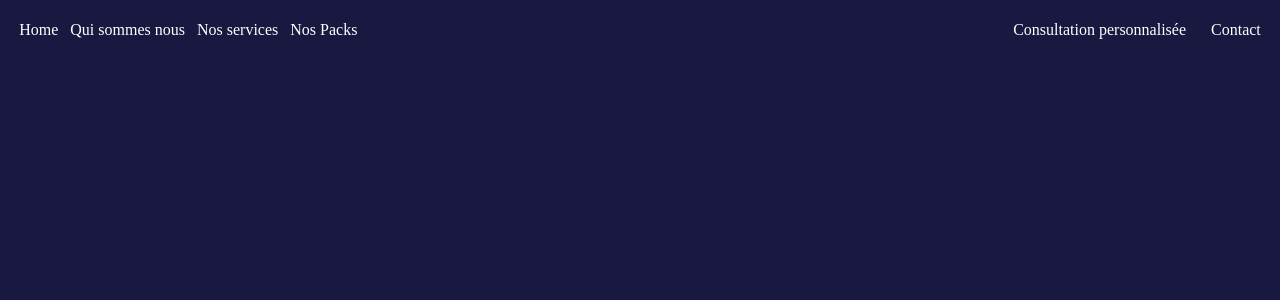
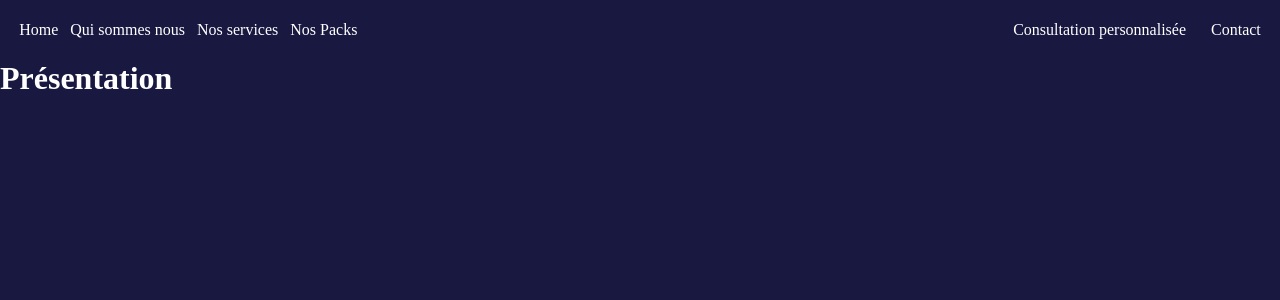
Before and after one commit to danielOkpe/sd-gency, a Nuxt app: page /Presentation in a window 1280 px wide. Shown: the top 300 px of the page. Built offline with nearby package versions, Linux system fonts and the light colour scheme.

Commit message:
add presentation title

```diff
--- a/pages/Presentation.vue
+++ b/pages/Presentation.vue
@@ -1 +1,3 @@
-<template></template>
+<template>
+    <h1>Présentation</h1>
+</template>
```
